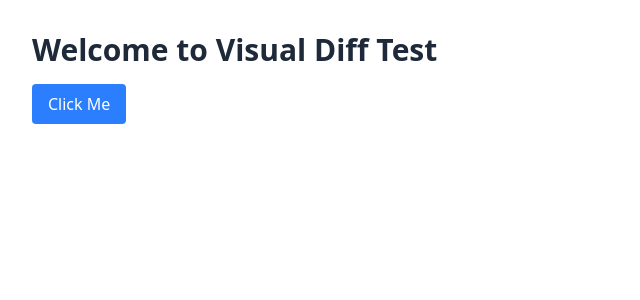
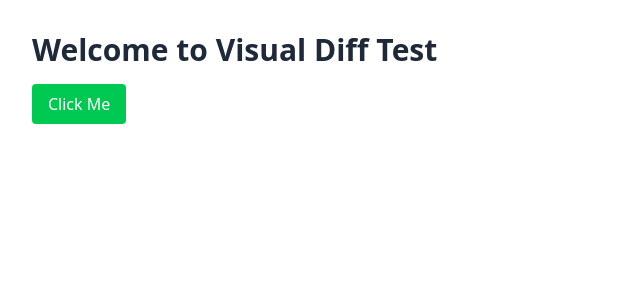
Before and after one commit to Shenile/vt-ai, a React (Vite) app in the folder vt-ai-fe/: page / in a window 1280 px wide. Shown: the top 300 px of the page, without its empty margins (0-640 px from the left). Built offline with nearby package versions, Linux system fonts and the light colour scheme.

Commit message:
cretaed 2'nd test commit

```diff
--- a/vt-ai-fe/src/App.jsx
+++ b/vt-ai-fe/src/App.jsx
@@ -4,7 +4,7 @@ function App() {
   return (
     <div className="min-h-screen bg-white p-8 text-gray-800">
       <h1 className="text-3xl font-bold mb-4">Welcome to Visual Diff Test</h1>
-      <button className="bg-blue-500 hover:bg-blue-600 text-white px-4 py-2 rounded">
+      <button className="bg-green-500 hover:bg-green-600 text-white px-4 py-2 rounded">
         Click Me
       </button>
     </div>
```
